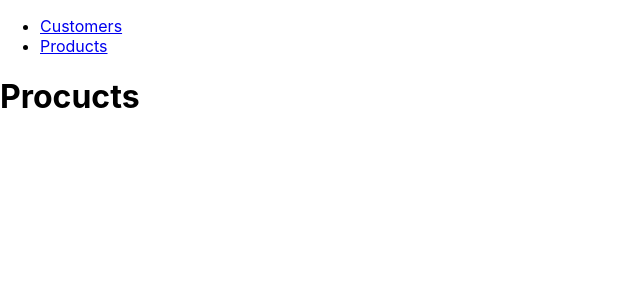
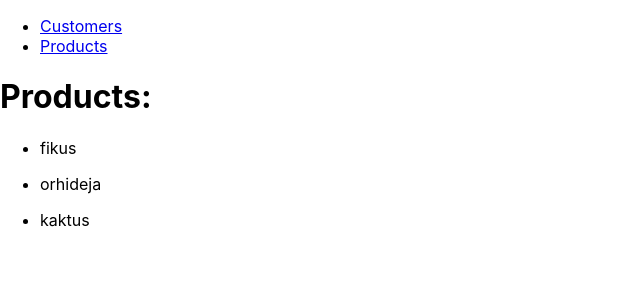
Before and after one commit to marijanikolovski/store-app, a React (Create React App) app: page /products in a window 1280 px wide. Shown: the top 300 px of the page, without its empty margins (0-640 px from the left). Built offline with nearby package versions, Linux system fonts and the light colour scheme.

Commit message:
Create a list of products

```diff
--- /dev/null
+++ b/src/components/SingleProductComponent.jsx
@@ -0,0 +1,13 @@
+import React from 'react'
+
+const SingleProductComponent = ({ name }) => {
+  return (
+    <div>
+      <ul>
+        <li>{name}</li>
+      </ul>
+    </div>
+  )
+}
+
+export default SingleProductComponent
--- a/src/pages/AppProducts.jsx
+++ b/src/pages/AppProducts.jsx
@@ -1,9 +1,18 @@
-import React from 'react'
+import React, { useState } from 'react'
+import SingleProductComponent from '../components/SingleProductComponent';
+import ProductService from '../service/ProductService'
 
 const AppProducts = () => {
+  const [products, setProducts] = useState(ProductService.getAll());
+
   return (
     <div>
-      <h1>Procucts</h1>
+      <h1>Products:</h1>
+      {products.map((product) => (
+        <SingleProductComponent
+          name={product.name}
+        />
+      ))}
     </div>
   )
 }
```
